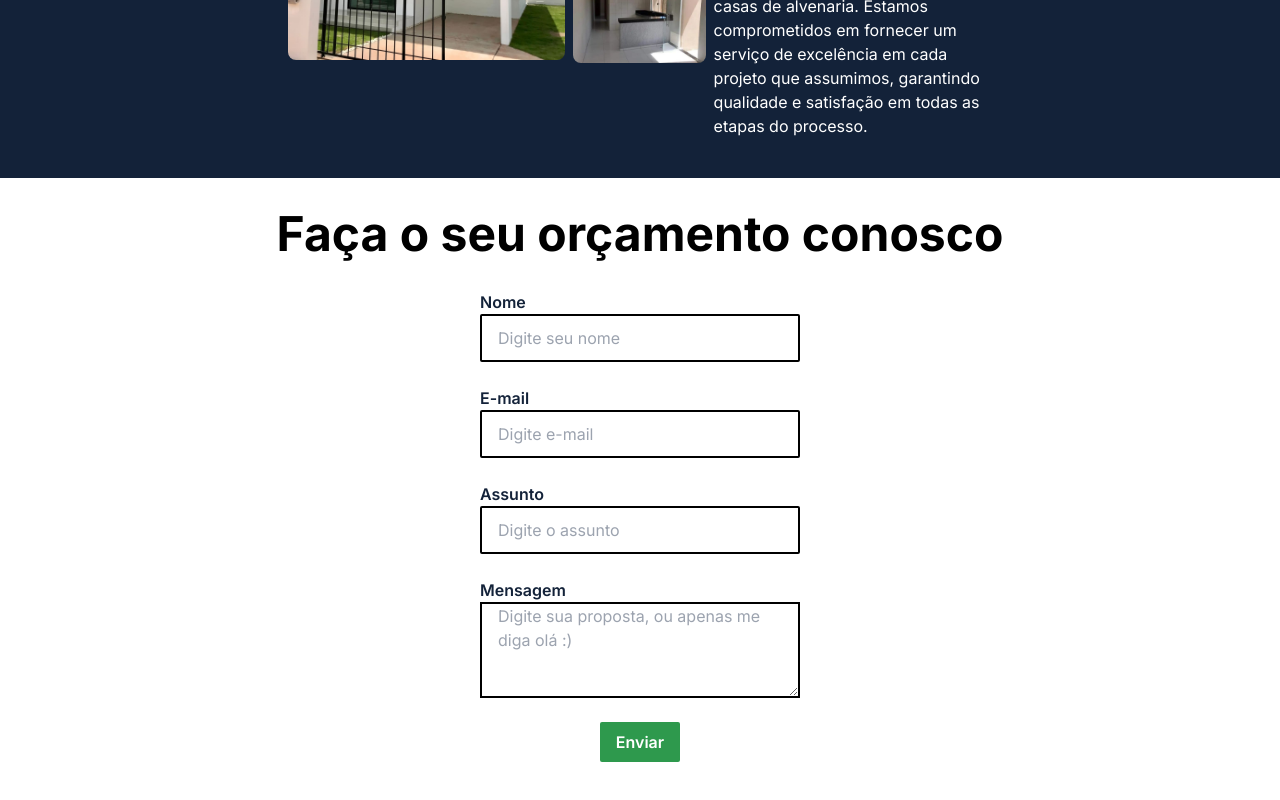
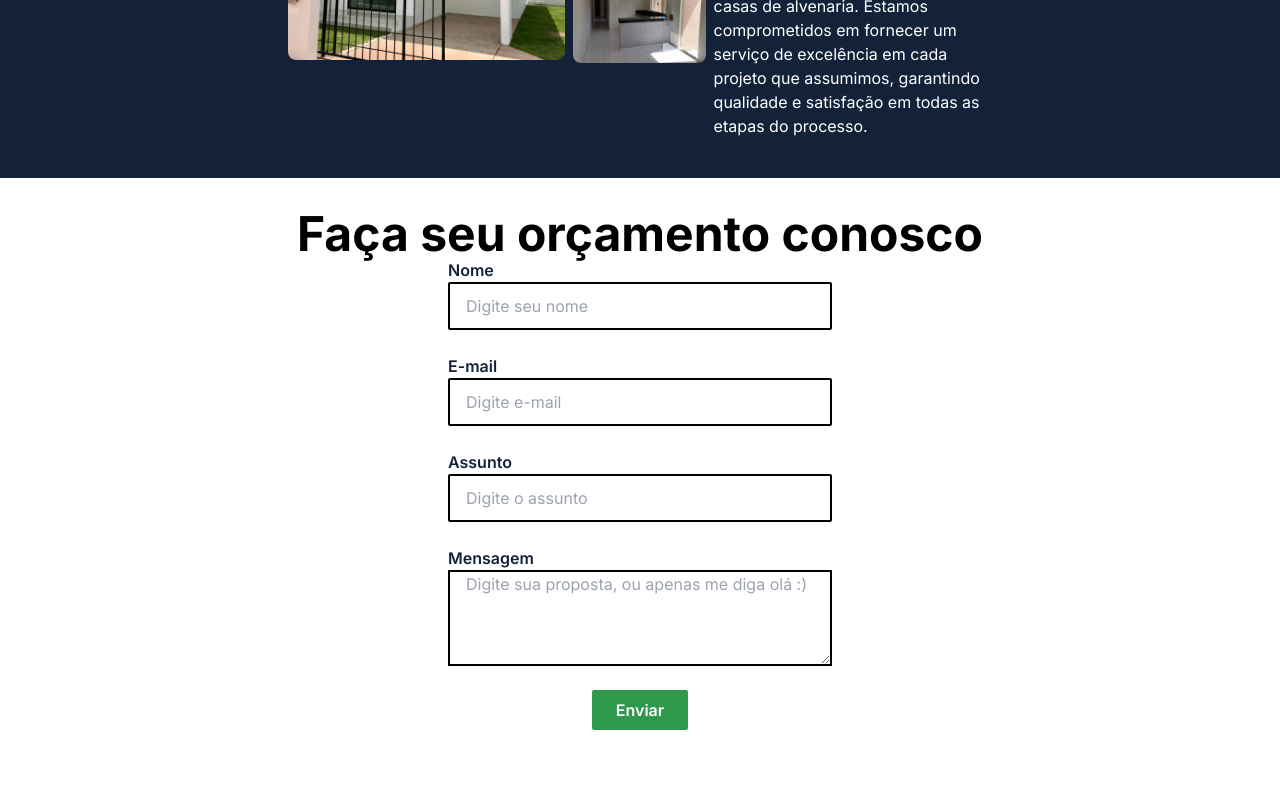
Before and after one commit to Thiago87dev/bricklayer-project, a Next.js app: page / in a window 1280 px wide. Shown: the part 2541-3341 px from the top of the page. After the commit the page ends 3303 px from the top, so only its background shows below. Built offline with nearby package versions, Linux system fonts and the light colour scheme.

Commit message:
form-contact-p-0

```diff
--- a/src/components/ContactForm.tsx
+++ b/src/components/ContactForm.tsx
@@ -8,7 +8,7 @@ export default function ContactForm() {
   const [state, handleSubmit] = useForm("mzbngoyz");
   if (state.succeeded) {
     return (
-      <div className="h-96 p-8 flex flex-col justify-around">
+      <div className="h-96 flex flex-col justify-around">
         <div>
             <h2 className="text-colorWhite text-4xl font-bold pt-8">Obrigado por entrar em contato.</h2>
             <p className="text-colorWhite text-2xl font-bold ">Em breve, eu lhe darei um retorno.</p>
@@ -21,7 +21,7 @@ export default function ContactForm() {
     );
   }
   return (
-    <form className="flex flex-col gap-6 md:w-1/2 p-8 " onSubmit={handleSubmit}>
+    <form className="flex flex-col gap-6 md:w-1/2  " onSubmit={handleSubmit}>
       <div className="flex flex-col">
         <label className="font-semibold text-colorPrimary " htmlFor="name">Nome</label>
         <input className="h-12 rounded-sm px-4 border-solid border-2 border-colorBlack" placeholder="Digite seu nome" id="name" type="text" name="name" />
--- a/src/components/SectionContact.tsx
+++ b/src/components/SectionContact.tsx
@@ -5,7 +5,7 @@ const SectionContact = () => {
   return (
     <section >
       <div className="flex py-8 flex-col items-center justify-center xl:w-3/5 mx-auto">
-        <h2 className="text-5xl font-bold">Faça o seu orçamento conosco</h2>
+        <h2 className="text-5xl font-bold text-center">Faça seu orçamento conosco</h2>
         <ContactForm />
       </div>
     </section>
```
